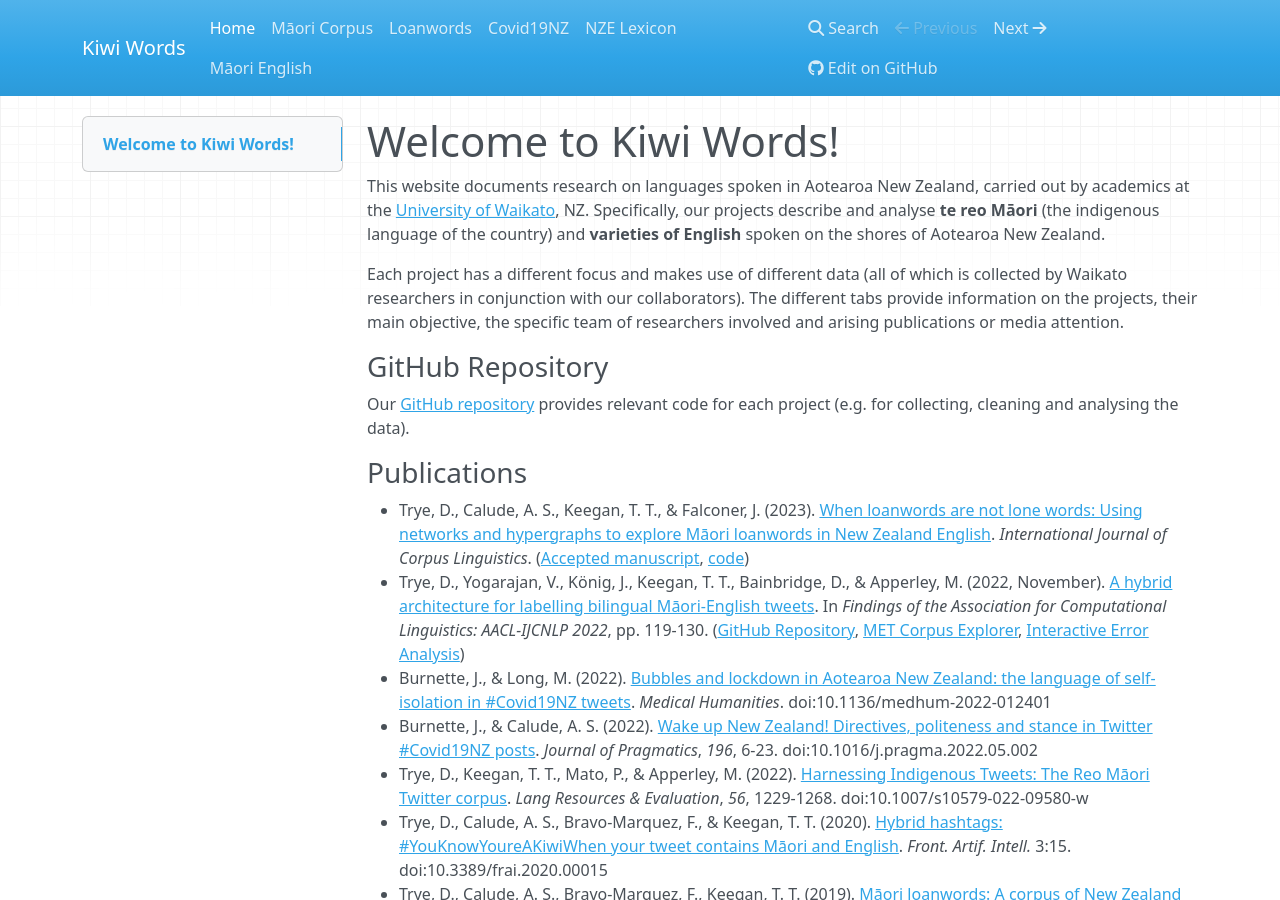
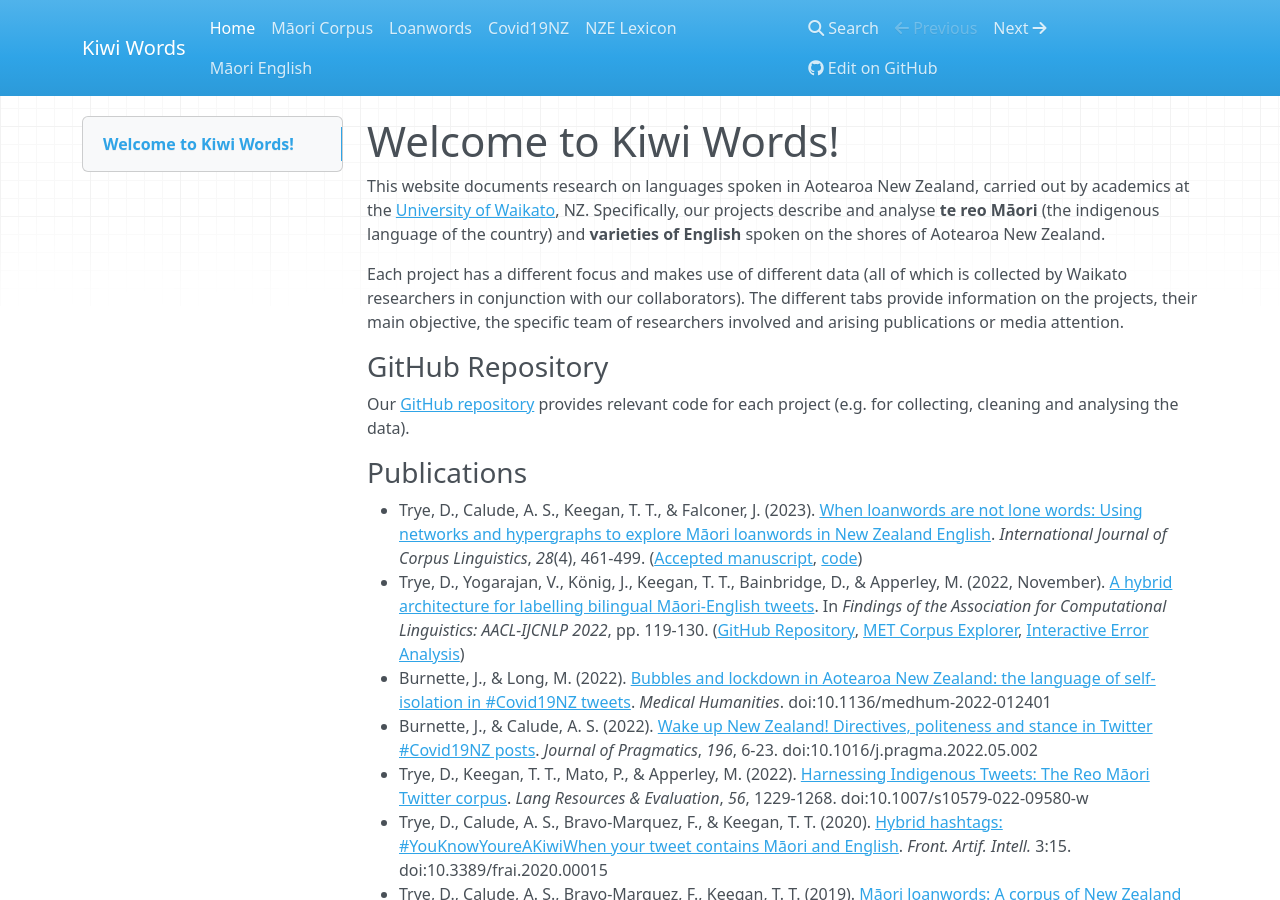
Before and after one commit to Waikato/kiwiwords, an MkDocs documentation site: the page built from docs/index.md, in a window 1280 px wide and 900 px high. Built offline with MkDocs 1.6.1, drawn with Linux system fonts in a browser that asks for light colours; nearby versions of some CDN libraries.

Commit message:
Updated IJCL reference to include issue details

```diff
--- a/docs/index.md
+++ b/docs/index.md
@@ -10,7 +10,7 @@ Our [GitHub repository](https://github.com/Waikato/kiwiwords/) provides relevant
 
 ### Publications
 
-- Trye, D., Calude, A. S., Keegan, T. T., & Falconer, J. (2023). [When loanwords are not lone words: Using networks and hypergraphs to explore Māori loanwords in New Zealand English](https://www.jbe-platform.com/content/journals/10.1075/ijcl.21124.try). *International Journal of Corpus Linguistics*. ([Accepted manuscript](pics/IJCL_am.pdf), [code](https://github.com/Waikato/kiwiwords/tree/master/loanword_networks))
+- Trye, D., Calude, A. S., Keegan, T. T., & Falconer, J. (2023). [When loanwords are not lone words: Using networks and hypergraphs to explore Māori loanwords in New Zealand English](https://www.jbe-platform.com/content/journals/10.1075/ijcl.21124.try). *International Journal of Corpus Linguistics*, *28*(4), 461-499. ([Accepted manuscript](pics/IJCL_am.pdf), [code](https://github.com/Waikato/kiwiwords/tree/master/loanword_networks))
 - Trye, D., Yogarajan, V., König, J., Keegan, T. T., Bainbridge, D., & Apperley, M. (2022, November). [A hybrid architecture for labelling bilingual Māori-English tweets](https://www.dropbox.com/s/7n1t2urmsjynx3i/findings.pdf?dl=0). In *Findings of the Association for Computational Linguistics: AACL-IJCNLP 2022*, pp. 119-130. ([GitHub Repository](https://github.com/bilingual-MET/hybrid), [MET Corpus Explorer](https://bilingual-met.github.io/hybrid), [Interactive Error Analysis](https://bilingual-met.github.io/hybrid/sample))
 - Burnette, J., & Long, M. (2022). [Bubbles and lockdown in Aotearoa New Zealand: the language of self-isolation in #Covid19NZ tweets](https://mh.bmj.com/content/early/2022/07/27/medhum-2022-012401). *Medical Humanities*. doi:10.1136/medhum-2022-012401
 - Burnette, J., & Calude, A. S. (2022). [Wake up New Zealand! Directives, politeness and stance in Twitter #Covid19NZ posts](https://www.sciencedirect.com/science/article/abs/pii/S0378216622001266). *Journal of Pragmatics*, *196*, 6-23. doi:10.1016/j.pragma.2022.05.002
```
